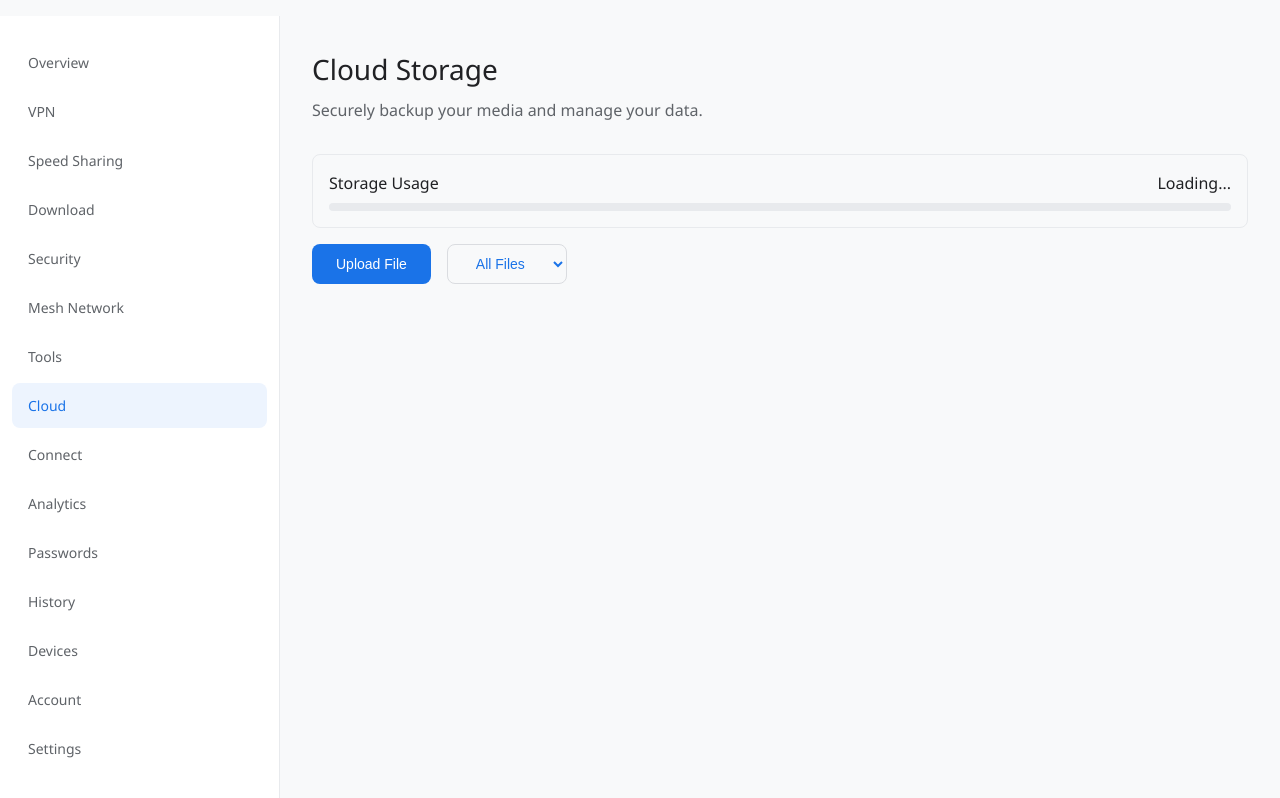
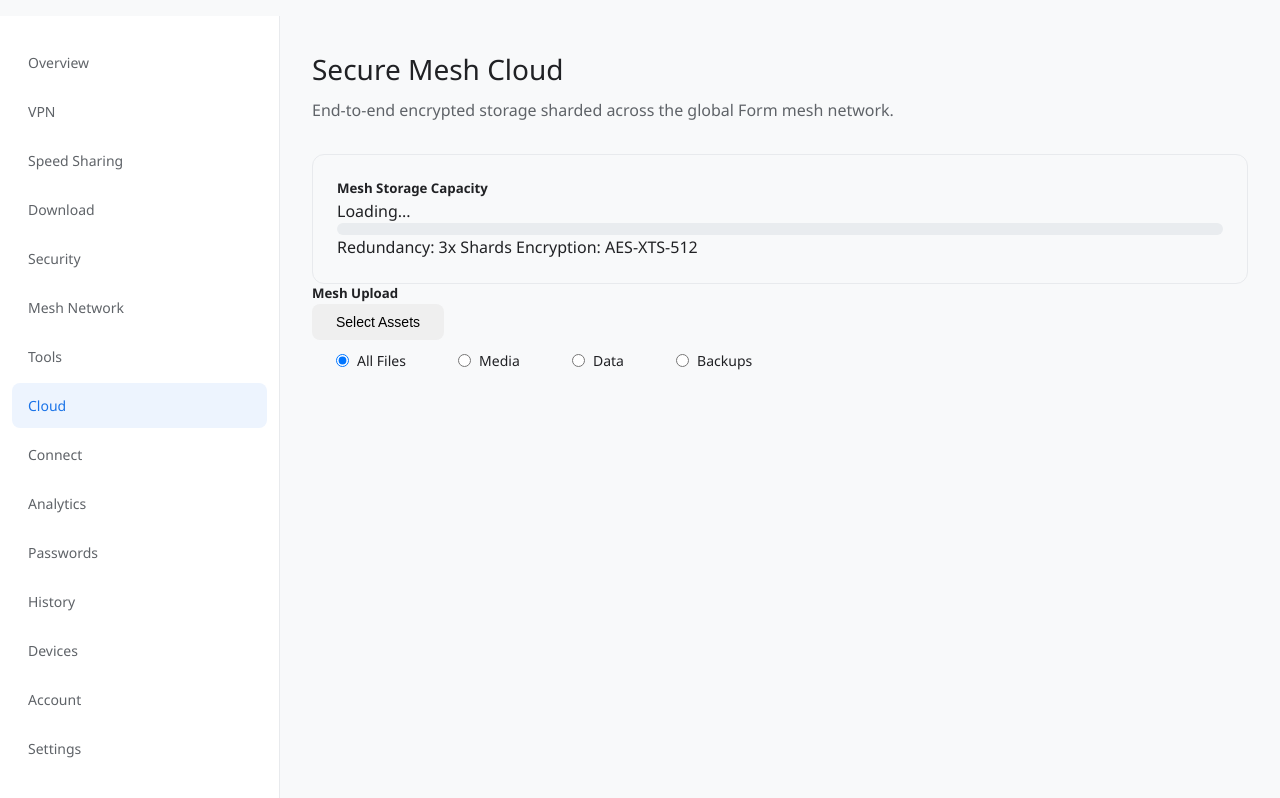
Before and after one commit to ZatQasim/Form-Speed, a Python web app: template templates/cloud.html in a window 1280 px wide. Shown: the part 62-860 px from the top of the page. Run offline with Jinja, Linux system fonts and the light colour scheme; the template is opened without the code that fills it, so the values that code supplies are empty; some web fonts are replaced.

Commit message:
Update cloud storage page with mesh network details and upload functionality
Refactor the cloud storage page to display mesh network details and integrate a new file upload feature.

Replit-Commit-Author: Agent
Replit-Commit-Session-Id: 381c3d3e-1832-46e0-80d4-33ebe34412e9
Replit-Commit-Checkpoint-Type: intermediate_checkpoint
Replit-Commit-Event-Id: 08b528f8-ffa1-4aca-898c-402a933b07f2
Replit-Commit-Screenshot-Url: https://storage.googleapis.com/screenshot-production-us-central1/54a7985f-38de-4ea5-bc05-5099ad6be69d/381c3d3e-1832-46e0-80d4-33ebe34412e9/XIEM1HF
Replit-Helium-Checkpoint-Created: true

```diff
--- a/templates/cloud.html
+++ b/templates/cloud.html
@@ -22,28 +22,52 @@
         </nav>
     </aside>
     <main class="dashboard-content">
-        <h1>Cloud Storage</h1>
-        <p class="page-description">Securely backup your media and manage your data.</p>
+        <h1>Secure Mesh Cloud</h1>
+        <p class="page-description">End-to-end encrypted storage sharded across the global Form mesh network.</p>
 
-        <div class="storage-info" style="margin-bottom: 1rem; padding: 1rem; background: var(--bg-secondary); border-radius: 8px; border: 1px solid var(--border-light);">
-            <div style="display: flex; justify-content: space-between; margin-bottom: 0.5rem;">
-                <span>Storage Usage</span>
-                <span id="storage-text">Loading...</span>
+        <div class="row mb-4">
+            <div class="col-md-8">
+                <div class="storage-info" style="padding: 1.5rem; background: var(--bg-secondary); border-radius: 12px; border: 1px solid var(--border-light);">
+                    <div class="d-flex justify-content-between align-items-center mb-3">
+                        <h5 class="mb-0"><i class="fas fa-database mr-2 text-primary"></i> Mesh Storage Capacity</h5>
+                        <span id="storage-text" class="badge badge-primary p-2">Loading...</span>
+                    </div>
+                    <div style="width: 100%; height: 12px; background: #e9ecef; border-radius: 6px; overflow: hidden;">
+                        <div id="storage-bar" style="width: 0%; height: 100%; background: linear-gradient(90deg, #1a73e8, #34a853); transition: width 0.8s ease-in-out;"></div>
+                    </div>
+                    <div class="d-flex justify-content-between mt-2 small text-muted">
+                        <span>Redundancy: 3x Shards</span>
+                        <span>Encryption: AES-XTS-512</span>
+                    </div>
+                </div>
             </div>
-            <div style="width: 100%; height: 8px; background: var(--border-light); border-radius: 4px; overflow: hidden;">
-                <div id="storage-bar" style="width: 0%; height: 100%; background: var(--primary-color); transition: width 0.3s;"></div>
+            <div class="col-md-4">
+                <div class="card bg-primary text-white h-100 border-0 shadow-sm" style="border-radius: 12px;">
+                    <div class="card-body d-flex flex-column justify-content-center text-center">
+                        <i class="fas fa-cloud-upload-alt fa-3x mb-3"></i>
+                        <h5>Mesh Upload</h5>
+                        <input type="file" id="cloud-upload-input" style="display: none;">
+                        <button class="btn btn-light font-weight-bold mt-2" onclick="document.getElementById('cloud-upload-input').click()">Select Assets</button>
+                    </div>
+                </div>
             </div>
         </div>
 
-        <div class="cloud-actions">
-            <input type="file" id="cloud-upload-input" style="display: none;">
-            <button class="btn btn-primary" onclick="document.getElementById('cloud-upload-input').click()">Upload File</button>
-            <select id="filter-type" class="btn btn-outline" onchange="loadFiles()">
-                <option value="all">All Files</option>
-                <option value="media">Media</option>
-                <option value="data">Data</option>
-                <option value="backup">Backup</option>
-            </select>
+        <div class="cloud-filters mb-4">
+            <div class="btn-group btn-group-toggle" data-toggle="buttons">
+                <label class="btn btn-outline-primary active" onclick="setFilter('all')">
+                    <input type="radio" name="options" checked> All Files
+                </label>
+                <label class="btn btn-outline-primary" onclick="setFilter('media')">
+                    <input type="radio" name="options"> Media
+                </label>
+                <label class="btn btn-outline-primary" onclick="setFilter('data')">
+                    <input type="radio" name="options"> Data
+                </label>
+                <label class="btn btn-outline-primary" onclick="setFilter('backup')">
+                    <input type="radio" name="options"> Backups
+                </label>
+            </div>
         </div>
 
         <div class="cloud-grid" id="file-list">
@@ -93,11 +117,17 @@
 </style>
 
 <script>
+let currentFilter = 'all';
+
+function setFilter(filter) {
+    currentFilter = filter;
+    loadFiles();
+}
+
 async function loadFiles() {
     const response = await fetch('/api/cloud/files');
     const data = await response.json();
     const list = document.getElementById('file-list');
-    const filter = document.getElementById('filter-type').value;
 
     // Update storage info
     const totalSize = data.files.reduce((acc, f) => acc + f.size, 0);
@@ -105,13 +135,13 @@ async function loadFiles() {
     const limitBytes = limitGb * 1024 * 1024 * 1024;
     const usagePercent = limitBytes > 0 ? (totalSize / limitBytes * 100) : 0;
 
-    document.getElementById('storage-text').textContent = `${(totalSize / 1024 / 1024 / 1024).toFixed(2)} GB of ${limitGb} GB used`;
+    document.getElementById('storage-text').textContent = `${(totalSize / 1024 / 1024 / 1024).toFixed(2)} GB / ${limitGb} GB`;
     document.getElementById('storage-bar').style.width = `${Math.min(usagePercent, 100)}%`;
     if (usagePercent > 90) document.getElementById('storage-bar').style.background = '#ff4d4d';
 
     list.innerHTML = '';
 
-    data.files.filter(f => filter === 'all' || f.type === filter).forEach(file => {
+    data.files.filter(f => currentFilter === 'all' || f.type === currentFilter).forEach(file => {
         const card = document.createElement('div');
         card.className = 'file-card';
         const icon = file.type === 'media' ? '🖼️' : (file.type === 'backup' ? '📦' : '📄');
```
